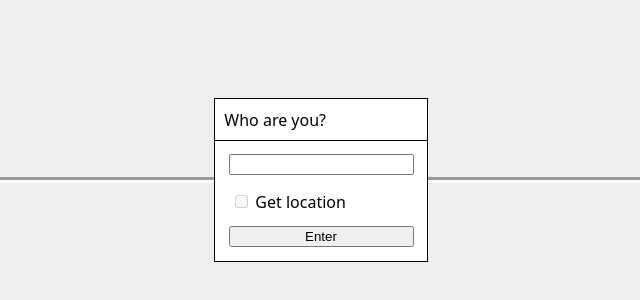
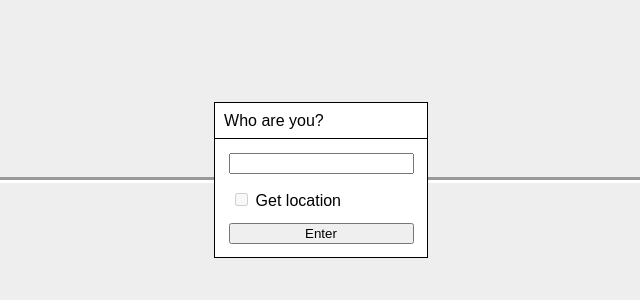
Before and after one commit to ChrisMondok/where-u-at, a website: page client/index.html in a window 1280 px wide. Shown: the part 220-520 px from the top of the page, 319-959 px from the left. Drawn offline with Linux system fonts and the light colour scheme; some packages are replaced by stand-ins of ours.

Commit message:
Sans? WTF, that's not a font family.

```diff
--- a/client/style.less
+++ b/client/style.less
@@ -1,6 +1,6 @@
 html, body {
 	margin: 0;
-	font-family: sans;
+	font-family: sans-serif;
 	position: fixed;
 	top: 0;
 	bottom: 0;
```
